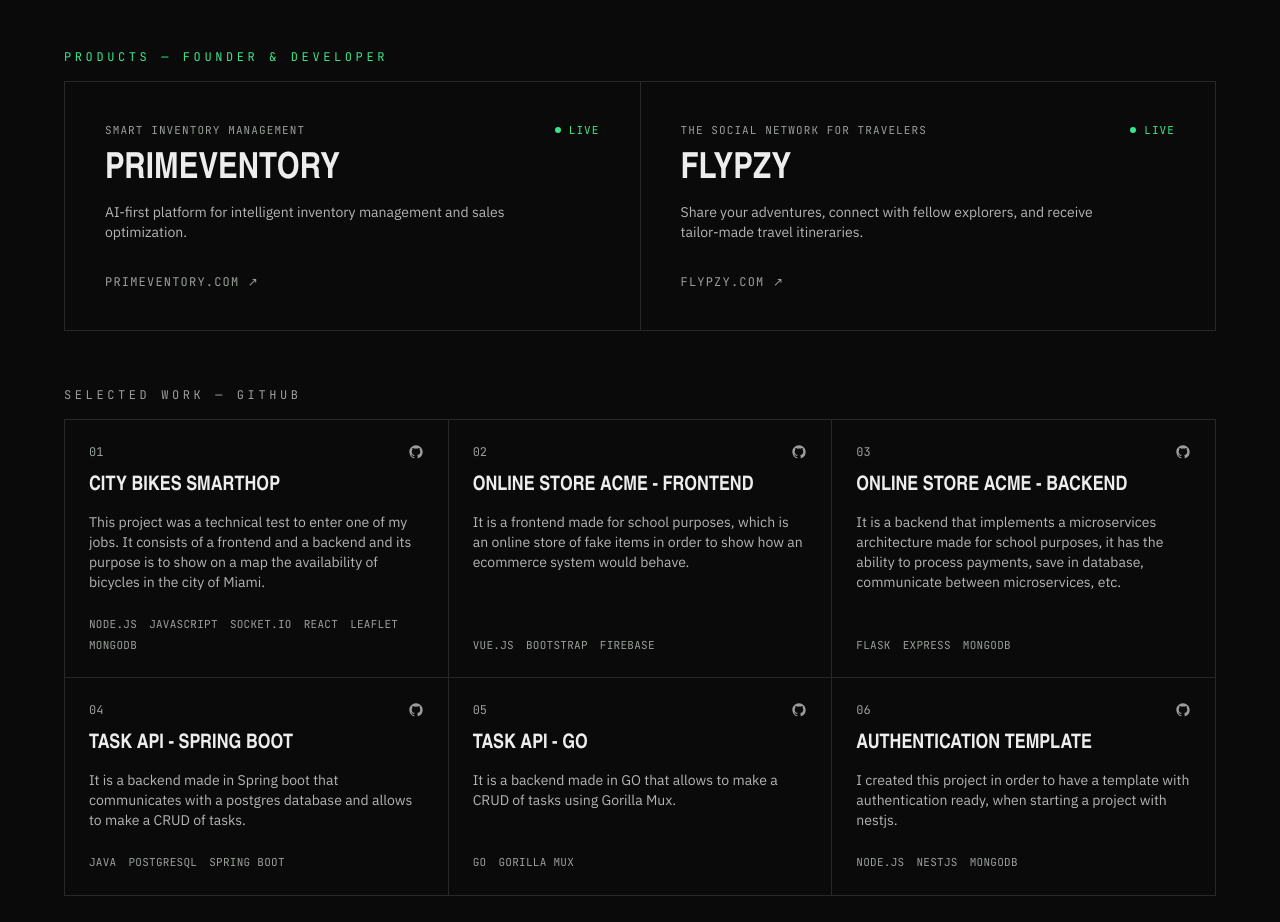
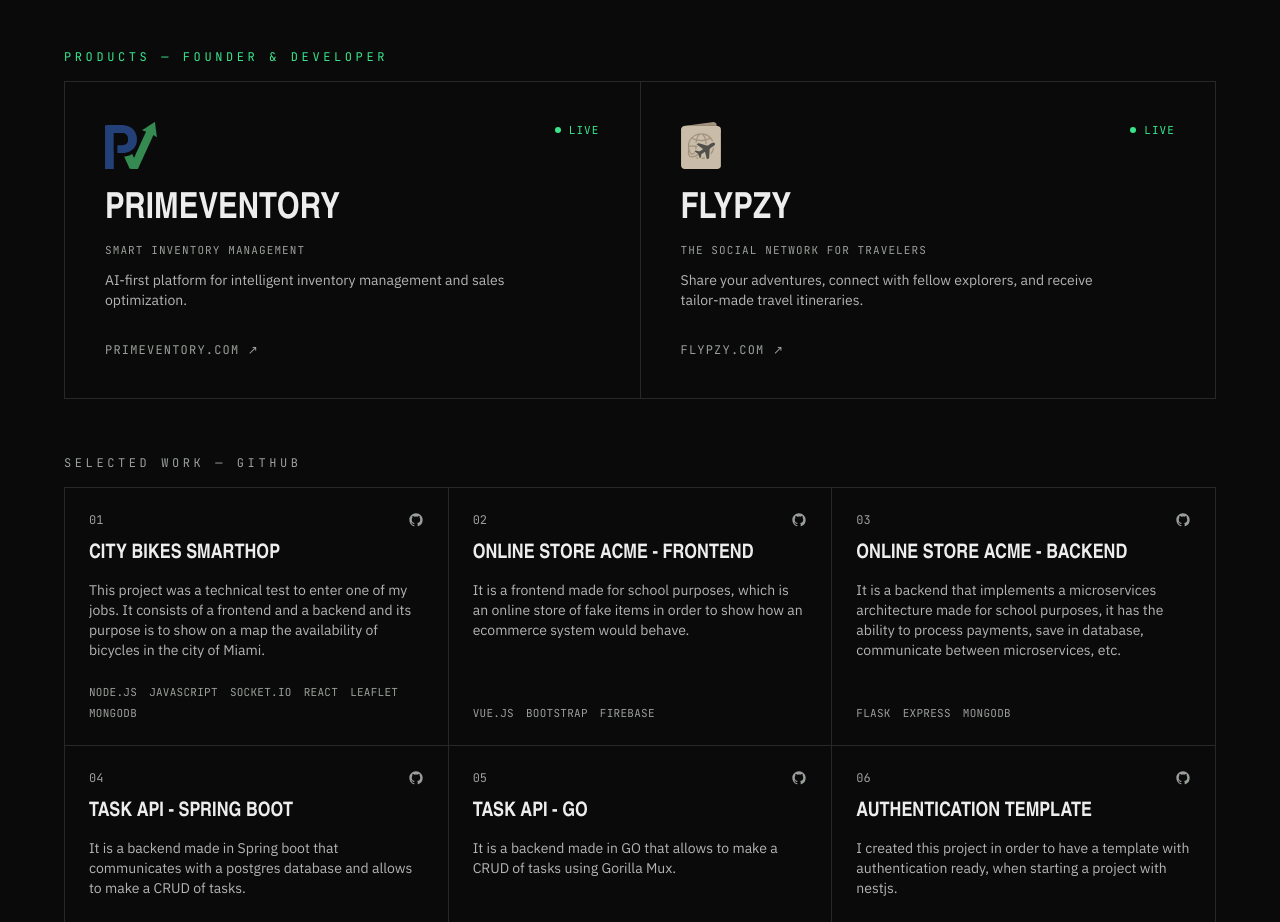
Before and after one commit to carlosescor2199/portfolio, a Next.js app: page / in a window 1280 px wide. Shown: the part 6480-7402 px from the top of the page. Built offline with nearby package versions, Linux system fonts and the light colour scheme; a web font is replaced by a local one.

Commit message:
feat: show product logos on featured project cards

```diff
--- a/src/data/projects.ts
+++ b/src/data/projects.ts
@@ -3,6 +3,7 @@
   tagline: string;
   description: string;
   url: string;
+  logo: string;
 };
 
 export type Project = {
@@ -18,12 +19,14 @@
     tagline: "Smart Inventory Management",
     description: "AI-first platform for intelligent inventory management and sales optimization.",
     url: "https://primeventory.com",
+    logo: "/images/primeventory-mark.svg",
   },
   {
     title: "Flypzy",
     tagline: "The Social Network for Travelers",
     description: "Share your adventures, connect with fellow explorers, and receive tailor-made travel itineraries.",
     url: "https://flypzy.com",
+    logo: "/images/flypzy-mark.svg",
   },
 ];
 
--- a/src/sections/home/projects-section.tsx
+++ b/src/sections/home/projects-section.tsx
@@ -1,3 +1,4 @@
+import Image from "next/image";
 import { GithubIcon } from "@/components/common";
 import { PRODUCTS, PROJECTS } from "@/data/projects";
 import { SectionLabel } from "./section-label";
@@ -21,16 +22,25 @@
             className="group flex flex-col justify-between gap-8 bg-background p-8 transition-all duration-300 hover:-translate-y-1 hover:bg-panel md:p-10"
           >
             <div className="flex flex-col gap-3">
-              <div className="flex items-center justify-between">
-                <span className="font-mono text-[11px] tracking-widest text-muted uppercase">{product.tagline}</span>
+              <div className="flex items-start justify-between">
+                {/* Brand marks (isotypes) in their original colors — the wordmarks stay on each product's own site, and the card title already names them. */}
+                <Image
+                  src={product.logo}
+                  alt={`${product.title} logo`}
+                  width={56}
+                  height={56}
+                  unoptimized
+                  className="h-12 w-auto object-contain opacity-90 transition-opacity group-hover:opacity-100"
+                />
                 <span className="flex items-center gap-2 font-mono text-[11px] tracking-widest text-circuit uppercase">
                   <span className="h-1.5 w-1.5 rounded-full bg-circuit" aria-hidden="true" />
                   Live
                 </span>
               </div>
-              <h3 className="font-display text-3xl font-bold uppercase transition-colors group-hover:text-circuit sm:text-4xl">
+              <h3 className="mt-2 font-display text-3xl font-bold uppercase transition-colors group-hover:text-circuit sm:text-4xl">
                 {product.title}
               </h3>
+              <p className="font-mono text-[11px] tracking-widest text-muted uppercase">{product.tagline}</p>
               <p className="max-w-md text-sm text-foreground/75">{product.description}</p>
             </div>
             <span className="font-mono text-xs tracking-widest text-muted uppercase transition-colors group-hover:text-circuit">
```
Also changed, not shown: public/images/flypzy-mark.svg (added), public/images/primeventory-mark.svg (added).
